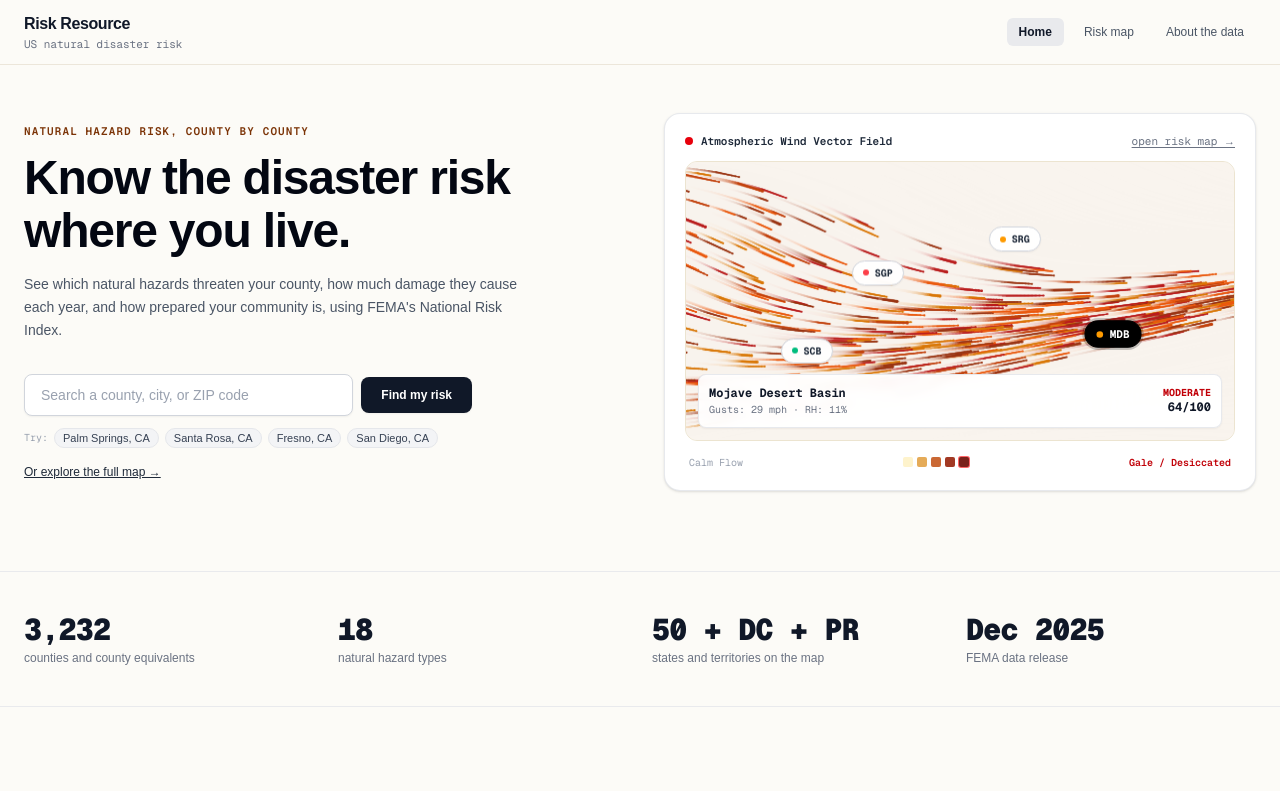
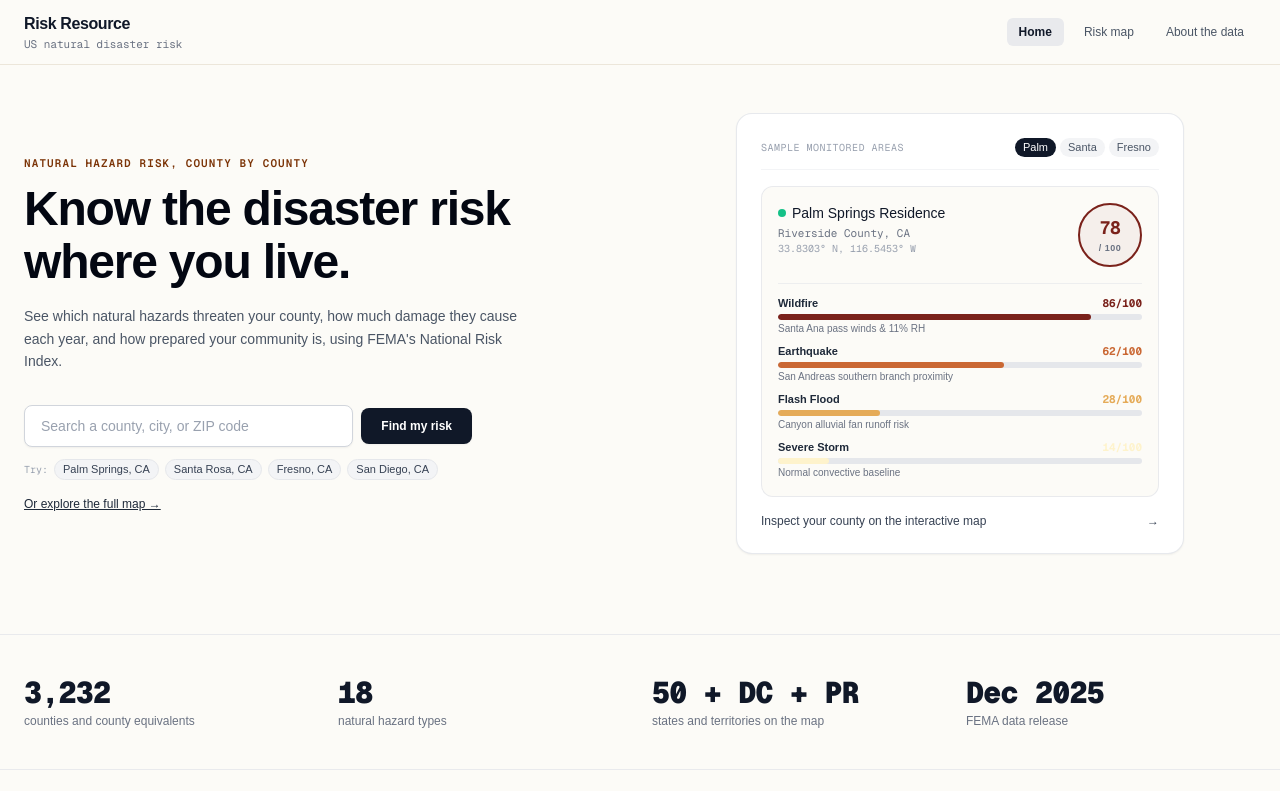
Before and after one commit to kevinznli/test-website, a Next.js app in the folder frontend/: page / in a window 1280 px wide. Shown: the top 791 px of the page. Built offline with nearby package versions, Linux system fonts and the light colour scheme.

Commit message:
add new view on frontpage

```diff
--- a/frontend/components/home/MiniMapPreview.tsx
+++ b/frontend/components/home/MiniMapPreview.tsx
@@ -1,236 +1,166 @@
+// frontend/components/home/MiniMapPreview.tsx
 'use client';
 
-import React, { useEffect, useRef, useState } from 'react';
+import React, { useState } from 'react';
 import Link from 'next/link';
 
-interface Station {
+interface HazardStat {
   name: string;
-  code: string;
-  xPct: number;
-  yPct: number;
-  gust: number;
-  rh: number;
   score: number;
-  tier: string;
+  driver: string;
+  color: string;
 }
 
-const STATIONS: Station[] = [
-  { name: 'San Gorgonio Pass', code: 'SGP', xPct: 0.35, yPct: 0.40, gust: 48, rh: 9, score: 88, tier: 'Extreme' },
-  { name: 'Sierra Ridge', code: 'SRG', xPct: 0.60, yPct: 0.28, gust: 36, rh: 14, score: 72, tier: 'High' },
-  { name: 'South Coast Basin', code: 'SCB', xPct: 0.22, yPct: 0.68, gust: 18, rh: 44, score: 34, tier: 'Low' },
-  { name: 'Mojave Desert Basin', code: 'MDB', xPct: 0.78, yPct: 0.62, gust: 29, rh: 11, score: 64, tier: 'Moderate' },
+interface AreaProfile {
+  name: string;
+  county: string;
+  coordinates: string;
+  compositeScore: number;
+  tier: 'Low' | 'Moderate' | 'Elevated' | 'Critical';
+  tierColor: string;
+  hazards: HazardStat[];
+}
+
+const SAMPLE_AREAS: AreaProfile[] = [
+  {
+    name: 'Palm Springs Residence',
+    county: 'Riverside County, CA',
+    coordinates: '33.8303° N, 116.5453° W',
+    compositeScore: 78,
+    tier: 'Critical',
+    tierColor: '#7a221b',
+    hazards: [
+      { name: 'Wildfire', score: 86, driver: 'Santa Ana pass winds & 11% RH', color: '#7a221b' },
+      { name: 'Earthquake', score: 62, driver: 'San Andreas southern branch proximity', color: '#ca6834' },
+      { name: 'Flash Flood', score: 28, driver: 'Canyon alluvial fan runoff risk', color: '#e5ab58' },
+      { name: 'Severe Storm', score: 14, driver: 'Normal convective baseline', color: '#fef3cc' },
+    ],
+  },
+  {
+    name: 'Santa Rosa Property',
+    county: 'Sonoma County, CA',
+    coordinates: '38.4404° N, 122.7141° W',
+    compositeScore: 68,
+    tier: 'Elevated',
+    tierColor: '#a23924',
+    hazards: [
+      { name: 'Wildfire', score: 74, driver: 'WUI dry grass & perimeter watch', color: '#a23924' },
+      { name: 'Earthquake', score: 58, driver: 'Rodgers Creek fault corridor', color: '#ca6834' },
+      { name: 'Flash Flood', score: 32, driver: 'Russian River tributary monitoring', color: '#e5ab58' },
+      { name: 'Severe Storm', score: 20, driver: 'Coastal front approaching', color: '#fef3cc' },
+    ],
+  },
+  {
+    name: 'Fresno Valley Home',
+    county: 'Fresno County, CA',
+    coordinates: '36.7468° N, 119.7726° W',
+    compositeScore: 42,
+    tier: 'Moderate',
+    tierColor: '#ca6834',
+    hazards: [
+      { name: 'Flash Flood', score: 48, driver: 'Central basin snowmelt runoff', color: '#ca6834' },
+      { name: 'Severe Storm', score: 34, driver: 'Summer convective heat storms', color: '#e5ab58' },
+      { name: 'Earthquake', score: 30, driver: 'Valley floor seismic attenuation', color: '#e5ab58' },
+      { name: 'Wildfire', score: 18, driver: 'Agricultural buffer zone', color: '#fef3cc' },
+    ],
+  },
 ];
 
 export default function MiniMapPreview() {
-  const canvasRef = useRef<HTMLCanvasElement | null>(null);
-  const containerRef = useRef<HTMLDivElement | null>(null);
-  const [selectedStation, setSelectedStation] = useState<Station>(STATIONS[3]);
-
-  useEffect(() => {
-    const canvas = canvasRef.current;
-    const container = containerRef.current;
-    if (!canvas || !container) return;
-
-    const ctx = canvas.getContext('2d');
-    if (!ctx) return;
-
-    let animationFrameId: number;
-    let width = 0;
-    let height = 0;
-
-    // High-contrast hazard palette (vivid amber to deep warning crimson)
-    const streamColors = ['#ea580c', '#d97706', '#b91c1c', '#c2410c', '#9a3412'];
-
-    // 450 particles with distinct speeds and trail lengths
-    const particleCount = 450;
-    let particles: Array<{
-      x: number;
-      y: number;
-      speed: number;
-      length: number;
-      color: string;
-      size: number;
-    }> = [];
-
-    const initParticles = () => {
-      particles = Array.from({ length: particleCount }, () => ({
-        x: Math.random() * (width || 500),
-        y: Math.random() * (height || 280),
-        speed: 1.5 + Math.random() * 2.8,
-        length: 16 + Math.random() * 24,
-        color: streamColors[Math.floor(Math.random() * streamColors.length)],
-        size: Math.random() > 0.85 ? 2.2 : 1.4,
-      }));
-    };
-
-    // Correctly scale for high-DPI (Retina) displays
-    const resizeCanvas = () => {
-      const rect = container.getBoundingClientRect();
-      if (rect.width === 0 || rect.height === 0) return;
-
-      const dpr = Math.min(window.devicePixelRatio || 1, 2);
-      width = rect.width;
-      height = rect.height;
-
-      canvas.width = width * dpr;
-      canvas.height = height * dpr;
-      ctx.resetTransform();
-      ctx.scale(dpr, dpr);
-
-      if (particles.length === 0) {
-        initParticles();
-      }
-    };
-
-    resizeCanvas();
-    const observer = new ResizeObserver(() => resizeCanvas());
-    observer.observe(container);
-
-    // Initial background paint
-    ctx.fillStyle = '#f8f5ee';
-    ctx.fillRect(0, 0, width || 500, height || 280);
-
-    const render = () => {
-      if (width === 0 || height === 0) {
-        animationFrameId = requestAnimationFrame(render);
-        return;
-      }
-
-      // Smooth semi-transparent fade creating flowing streamline trails
-      ctx.fillStyle = 'rgba(248, 245, 238, 0.18)';
-      ctx.fillRect(0, 0, width, height);
-
-      particles.forEach((p) => {
-        // Canyon wind compression & curl wave physics
-        const wave = Math.sin(p.y * 0.015 + p.x * 0.004);
-        const angle = wave * 0.55 + 0.15;
-        const vx = Math.cos(angle) * p.speed;
-        const vy = Math.sin(angle) * p.speed * 0.55;
-
-        // Draw streamline streak
-        ctx.beginPath();
-        ctx.moveTo(p.x, p.y);
-        ctx.lineTo(p.x - vx * (p.length * 0.25), p.y - vy * (p.length * 0.25));
-        ctx.strokeStyle = p.color;
-        ctx.lineWidth = p.size;
-        ctx.lineCap = 'round';
-        ctx.stroke();
-
-        // Draw glowing particle head
-        ctx.fillStyle = p.color;
-        ctx.beginPath();
-        ctx.arc(p.x, p.y, p.size * 0.75, 0, Math.PI * 2);
-        ctx.fill();
-
-        // Advance position
-        p.x += vx;
-        p.y += vy;
-
-        // Boundary wrap-around
-        if (p.x > width + 30) {
-          p.x = -15;
-          p.y = Math.random() * height;
-        }
-        if (p.y > height + 20) {
-          p.y = -10;
-          p.x = Math.random() * width;
-        }
-        if (p.y < -20) {
-          p.y = height + 10;
-        }
-      });
-
-      animationFrameId = requestAnimationFrame(render);
-    };
-
-    render();
-
-    return () => {
-      cancelAnimationFrame(animationFrameId);
-      observer.disconnect();
-    };
-  }, []);
+  const [selectedIdx, setSelectedIdx] = useState(0);
+  const activeArea = SAMPLE_AREAS[selectedIdx];
 
   return (
-    <div className="relative group bg-white border border-gray-200/90 rounded-2xl p-5 shadow-sm hover:shadow-md transition-all duration-300">
-      {/* Telemetry Header */}
-      <div className="flex items-center justify-between text-xs mb-3">
-        <div className="flex items-center gap-2 font-mono text-[11px] text-gray-600">
-          <span className="relative flex h-2 w-2">
-            <span className="animate-ping absolute inline-flex h-full w-full rounded-full bg-red-400 opacity-75" />
-            <span className="relative inline-flex rounded-full h-2 w-2 bg-red-600" />
+    <div className="w-full max-w-md mx-auto bg-white border border-gray-200/90 rounded-2xl p-6 shadow-xs">
+      {/* Area Selector Tabs */}
+      <div className="flex items-center justify-between pb-3 border-b border-gray-100 text-xs">
+        <span className="font-mono text-[10px] uppercase tracking-wider text-gray-400">
+          Sample Monitored Areas
         </span>
-          <span className="font-semibold text-gray-800">Atmospheric Wind Vector Field</span>
-        </div>
-        <Link
-          href="/map"
-          className="text-[11px] font-mono text-gray-500 group-hover:text-black underline underline-offset-2 transition-colors"
-        >
-          open risk map →
-        </Link>
-      </div>
-
-      {/* Canvas Viewport */}
-      <div
-        ref={containerRef}
-        className="relative h-[280px] bg-[#f8f5ee] rounded-xl overflow-hidden border border-[#ece4d0]"
-      >
-        <canvas
-          ref={canvasRef}
-          className="absolute inset-0 w-full h-full block pointer-events-none"
-        />
-
-        {/* Station Telemetry Badges */}
-        {STATIONS.map((st) => (
+        <div className="flex gap-1">
+          {SAMPLE_AREAS.map((area, i) => (
             <button
-            key={st.code}
+              key={area.name}
               type="button"
-            onClick={() => setSelectedStation(st)}
-            style={{ left: `${st.xPct * 100}%`, top: `${st.yPct * 100}%` }}
-            className={`absolute -translate-x-1/2 -translate-y-1/2 flex items-center gap-1.5 px-2.5 py-1 rounded-full border transition-transform shadow-xs z-10 cursor-pointer ${
-              selectedStation.code === st.code
-                ? 'bg-black text-white border-black scale-110 shadow-md ring-2 ring-black/20'
-                : 'bg-white/95 backdrop-blur-xs text-gray-800 border-gray-300 hover:scale-105'
+              onClick={() => setSelectedIdx(i)}
+              className={`px-2 py-0.5 rounded-full text-[11px] font-medium transition-colors cursor-pointer ${
+                i === selectedIdx
+                  ? 'bg-gray-900 text-white'
+                  : 'bg-gray-100 text-gray-600 hover:bg-gray-200'
               }`}
             >
-            <span
-              className={`w-1.5 h-1.5 rounded-full ${
-                st.score > 75 ? 'bg-red-500 animate-pulse' : st.score > 50 ? 'bg-amber-500' : 'bg-emerald-500'
-              }`}
-            />
-            <span className="text-[10px] font-mono font-bold">{st.code}</span>
+              {area.name.split(' ')[0]}
             </button>
           ))}
-
-        {/* Selected Station Bottom Card */}
-        <div className="absolute bottom-3 left-3 right-3 bg-white/95 backdrop-blur-xs border border-gray-200/90 rounded-lg p-2.5 flex items-center justify-between text-xs font-mono shadow-xs z-10">
-          <div>
-            <span className="font-bold text-gray-900 block">{selectedStation.name}</span>
-            <span className="text-[10px] text-gray-500">
-              Gusts: {selectedStation.gust} mph · RH: {selectedStation.rh}%
-            </span>
-          </div>
-          <div className="text-right">
-            <span className="text-[10px] uppercase font-bold text-red-700 block">
-              {selectedStation.tier}
-            </span>
-            <span className="font-bold text-gray-900">{selectedStation.score}/100</span>
-          </div>
         </div>
       </div>
 
-      {/* Quintile Legend */}
-      <div className="flex items-center justify-between text-[10px] font-mono text-gray-400 mt-3.5 px-1">
-        <span>Calm Flow</span>
-        <div className="flex items-center gap-1">
-          <span className="w-2.5 h-2.5 bg-[#fef3cc] rounded-xs" title="Low" />
-          <span className="w-2.5 h-2.5 bg-[#e5ab58] rounded-xs" title="Moderate" />
-          <span className="w-2.5 h-2.5 bg-[#ca6834] rounded-xs" title="High" />
-          <span className="w-2.5 h-2.5 bg-[#a23924] rounded-xs" title="Severe" />
-          <span className="w-2.5 h-2.5 bg-[#7a221b] rounded-xs ring-1 ring-red-400" title="Extreme" />
+      {/* Main Home Area Card */}
+      <div className="mt-4 p-4 rounded-xl bg-[#fcfbf7] border border-gray-200/80">
+        <div className="flex items-start justify-between">
+          <div>
+            <div className="flex items-center gap-1.5 font-medium text-sm text-gray-900">
+              <span className="inline-block w-2 h-2 rounded-full bg-emerald-500 animate-pulse" />
+              {activeArea.name}
             </div>
-        <span className="text-red-700 font-semibold">Gale / Desiccated</span>
+            <p className="text-[11px] text-gray-500 font-mono mt-0.5">{activeArea.county}</p>
+            <p className="text-[10px] text-gray-400 font-mono">{activeArea.coordinates}</p>
           </div>
+
+          {/* Composite Score Ring Badge */}
+          <div
+            className="flex flex-col items-center justify-center w-16 h-16 rounded-full border-2 transition-all duration-300"
+            style={{
+              borderColor: activeArea.tierColor,
+              backgroundColor: `${activeArea.tierColor}0D`,
+            }}
+          >
+            <span
+              className="text-lg font-bold font-mono tracking-tight"
+              style={{ color: activeArea.tierColor }}
+            >
+              {activeArea.compositeScore}
+            </span>
+            <span className="text-[9px] uppercase tracking-wider text-gray-500 font-semibold">
+              / 100
+            </span>
+          </div>
+        </div>
+
+        {/* Hazard Exposure Rows */}
+        <div className="mt-4 pt-3 border-t border-gray-200/60 space-y-2">
+          {activeArea.hazards.map((hazard) => (
+            <div key={hazard.name} className="text-xs">
+              <div className="flex justify-between items-center text-[11px]">
+                <span className="font-semibold text-gray-800">{hazard.name}</span>
+                <span className="font-mono font-bold" style={{ color: hazard.color }}>
+                  {hazard.score}/100
+                </span>
+              </div>
+              {/* Progress Track */}
+              <div className="w-full h-1.5 bg-gray-200 rounded-full mt-1 overflow-hidden">
+                <div
+                  className="h-full rounded-full transition-all duration-500"
+                  style={{
+                    width: `${hazard.score}%`,
+                    backgroundColor: hazard.color,
+                  }}
+                />
+              </div>
+              <p className="text-[10px] text-gray-500 mt-0.5">{hazard.driver}</p>
+            </div>
+          ))}
+        </div>
+      </div>
+
+      {/* Link to Full Map */}
+      <Link
+        href="/map"
+        className="mt-4 flex items-center justify-between text-xs font-medium text-gray-700 hover:text-black group transition-colors"
+      >
+        <span>Inspect your county on the interactive map</span>
+        <span className="group-hover:translate-x-0.5 transition-transform font-mono">→</span>
+      </Link>
     </div>
   );
 }
```
Lines whose indentation alone changed are shown as unchanged.
